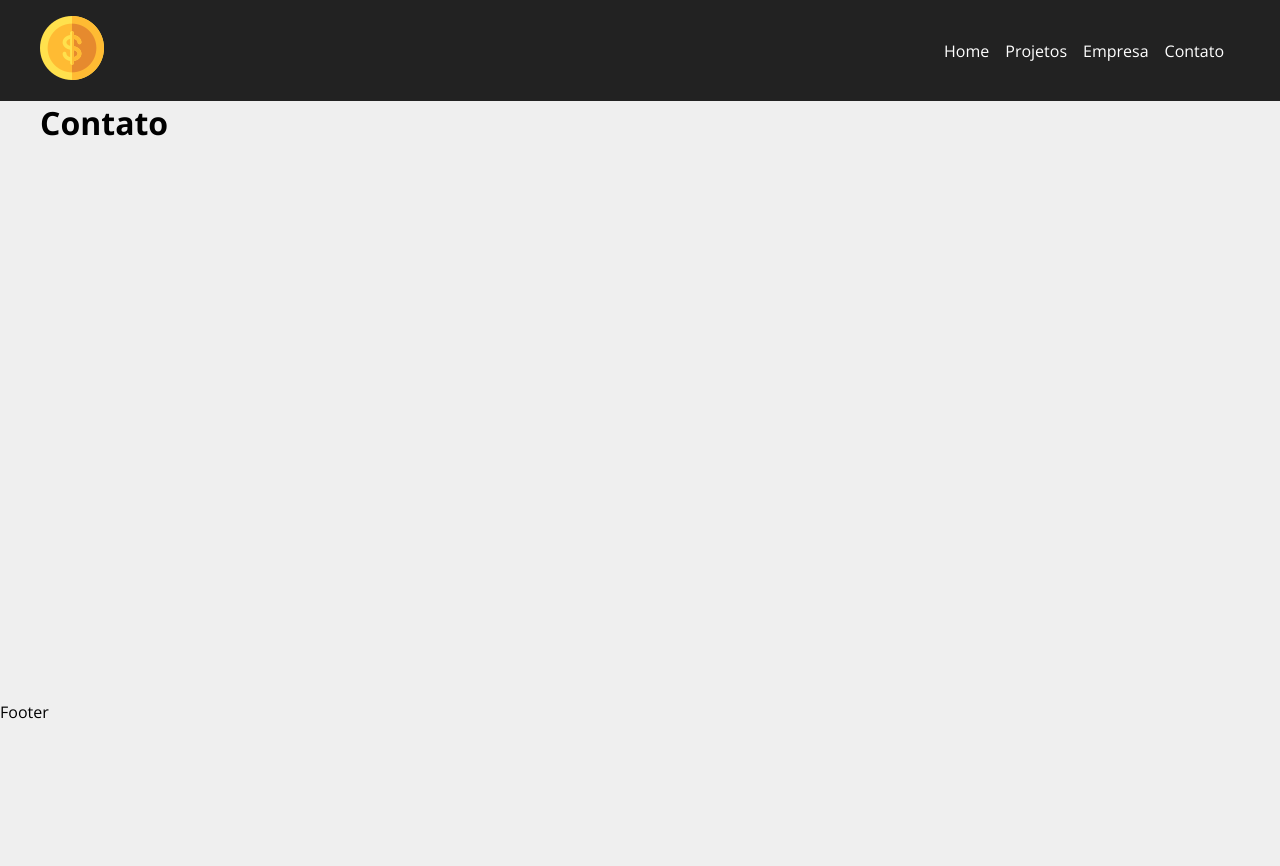
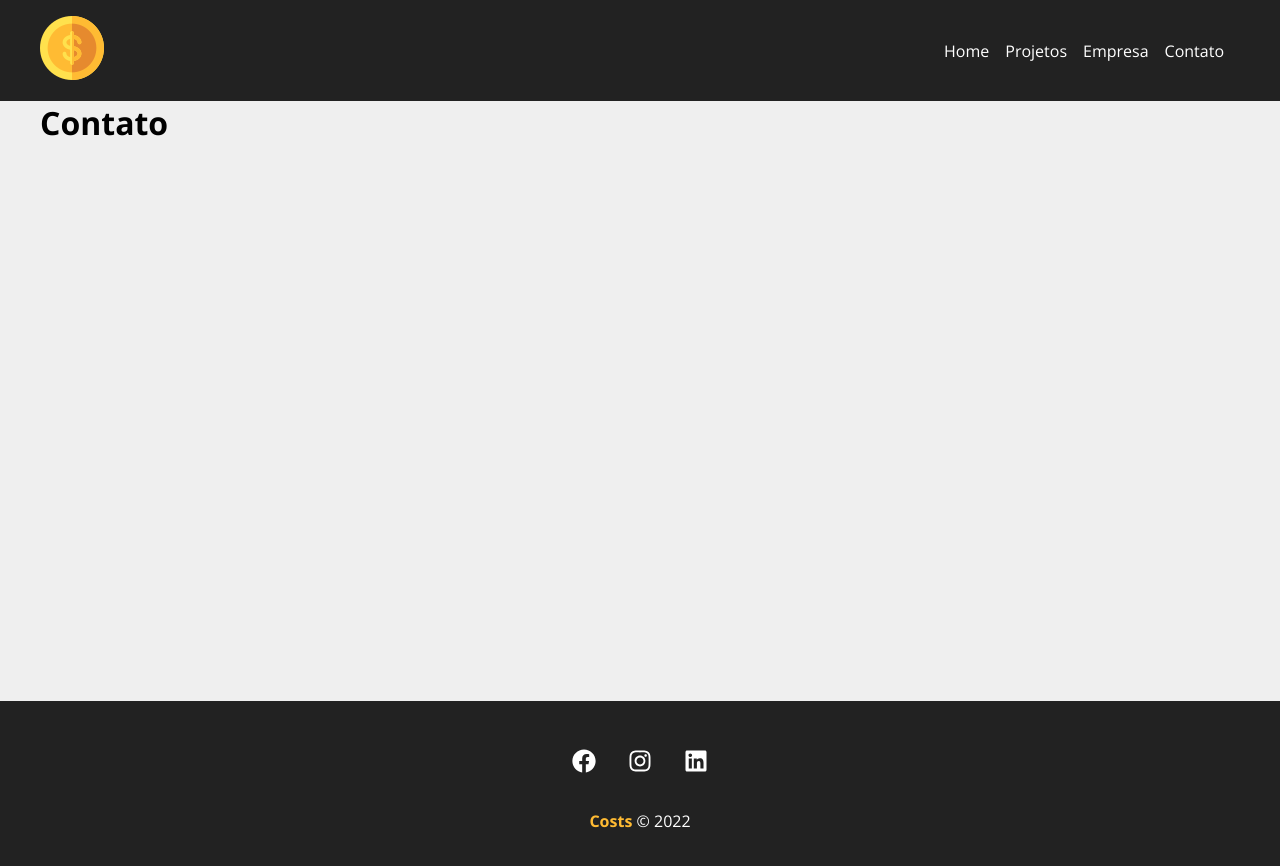
Before and after one commit to Wesley-Nilton/costsapp, a React (Vite) app: page /contact in a window 1280 px wide. Shown: the top 866 px of the page. Before the commit the page ends 800 px from the top, so only its background shows below. Built offline with nearby package versions, Linux system fonts and the light colour scheme.

Commit message:
Create footer component

```diff
--- a/src/App.jsx
+++ b/src/App.jsx
@@ -6,6 +6,7 @@ import Projects from './pages/Projects';
 import Contact from './pages/Contact';
 import Container from './components/Container/Container';
 import Navbar from './components/Navbar/Navbar';
+import Footer from './components/Footer/Footer';
 
 function App(){
   return(
@@ -20,7 +21,7 @@ function App(){
           <Route path='/contact' element={<Contact />} />
         </Routes>
       </Container>
-      <p>Footer</p>
+      <Footer />
     </Router>
   )
 }
--- /dev/null
+++ b/src/components/Footer/Footer.css
@@ -0,0 +1,34 @@
+.footer{
+    color: #fff;
+    text-align: center;
+    padding: 3em;
+    background-color: #222;
+}
+
+.social-list{
+    display: flex;
+    justify-content: center;
+    list-style: none;
+}
+
+.social-list li{
+    margin: 0 1em;
+}
+
+.social-list li:hover{
+    color: #ffbb33;
+}
+
+.social-list svg{
+    font-size: 1.5em;
+    cursor: pointer;
+}
+
+.copyright{
+    margin-top: 2em;
+}
+
+.copyright span{
+    color: #ffbb33;
+    font-weight: bold;
+}
--- /dev/null
+++ b/src/components/Footer/Footer.jsx
@@ -0,0 +1,17 @@
+import {FaFacebook, FaInstagram, FaLinkedin} from 'react-icons/fa';
+import './Footer.css';
+
+function Footer(){
+    return(
+        <footer className='footer'>
+            <ul className='social-list'>
+                <li><FaFacebook /></li>
+                <li><FaInstagram /></li>
+                <li><FaLinkedin /></li>
+            </ul>
+            <p className='copyright'><span>Costs</span> &copy; 2022</p>
+        </footer>
+    )
+}
+
+export default Footer;
```
